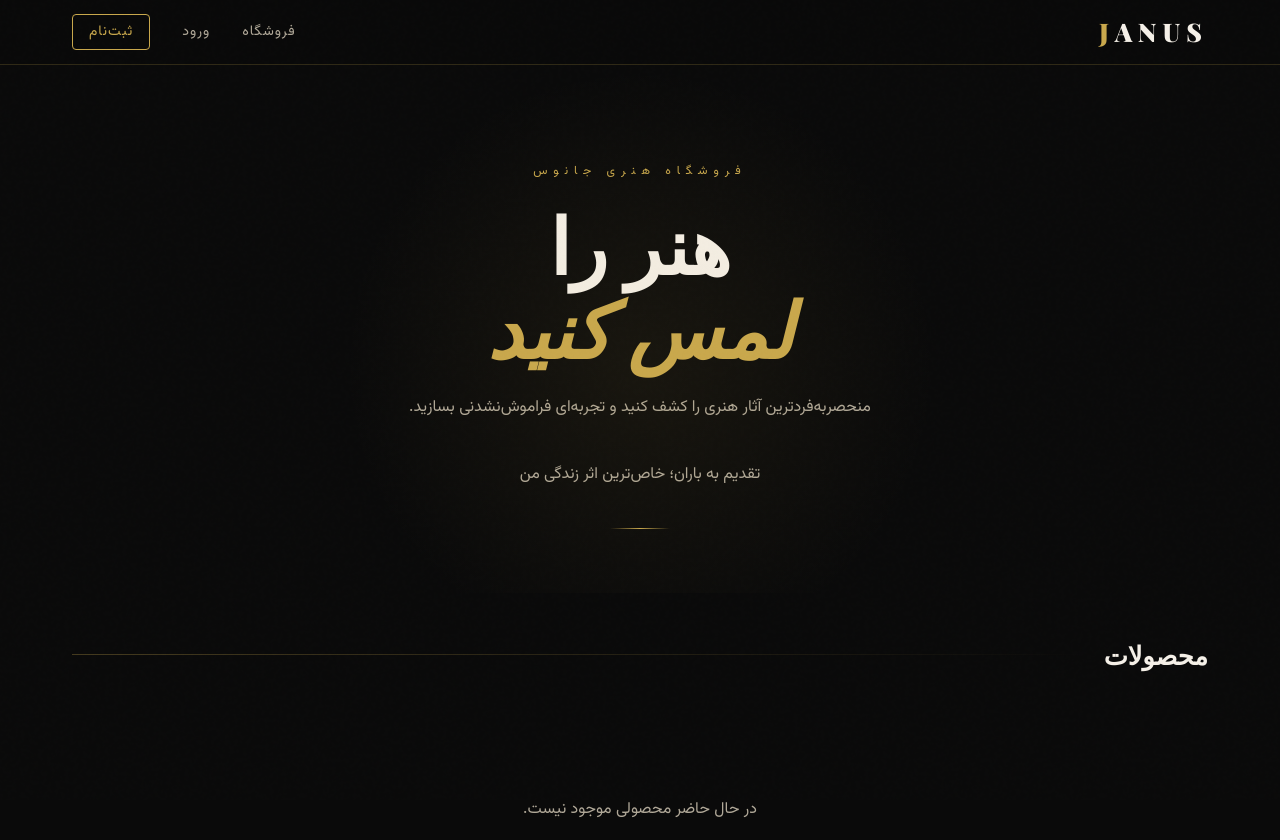
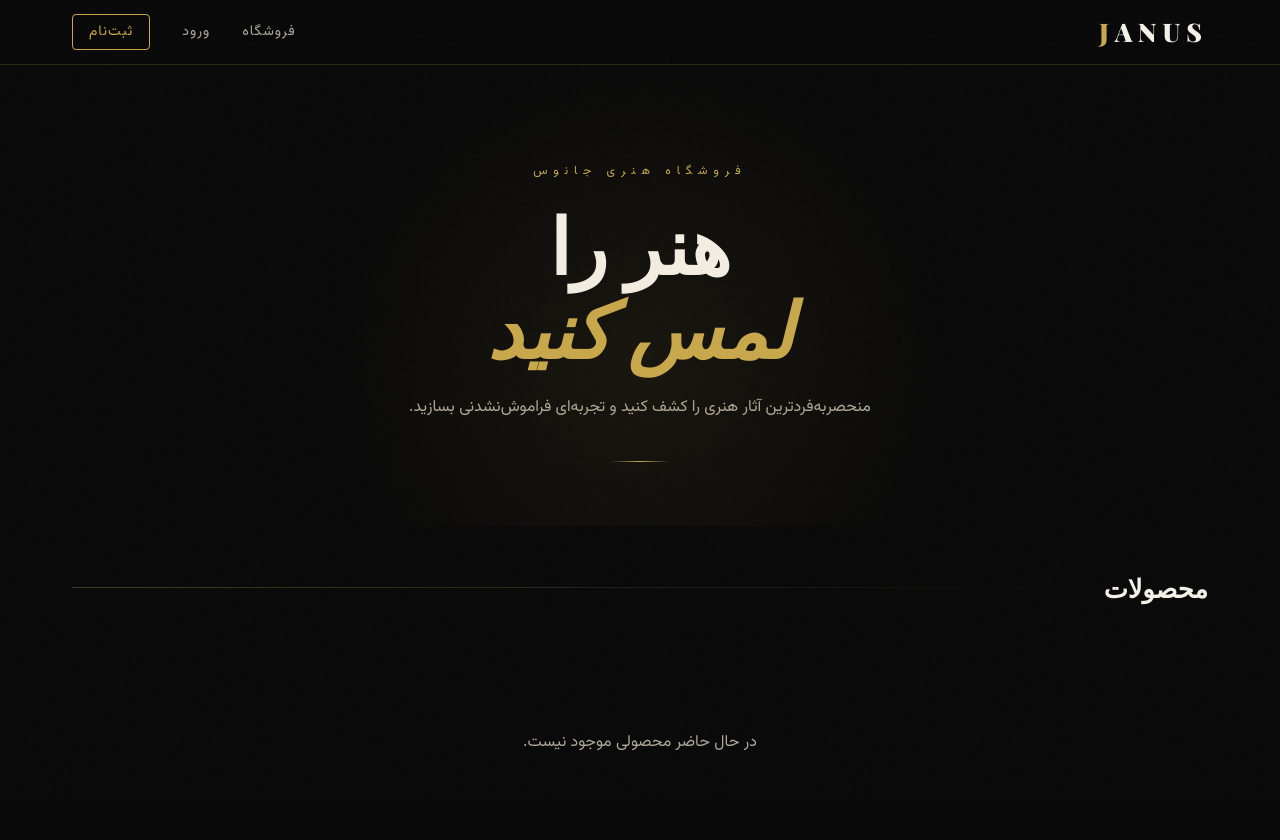
Before and after one commit to iman00xy/janus, a Flask app: page / in a window 1280 px wide. Shown: the top 840 px of the page. Run offline with Flask 3, Linux system fonts and the light colour scheme; data that the repository does not hold is empty.

Commit message:
Update home.html
re_enter some letters

```diff
--- a/redrum/templates/home.html
+++ b/redrum/templates/home.html
@@ -6,7 +6,6 @@
     <p class="hero-eyebrow">فروشگاه هنری جانوس</p>
     <h1 class="hero-title">هنر را<br><em>لمس کنید</em></h1>
     <p class="hero-sub">منحصربه‌فردترین آثار هنری را کشف کنید و تجربه‌ای فراموش‌نشدنی بسازید.</p>
-    <p class="hero-sub">تقدیم به باران؛ خاص‌ترین اثر زندگی من</p>
     <div class="hero-divider"></div>
 </section>
 
```
